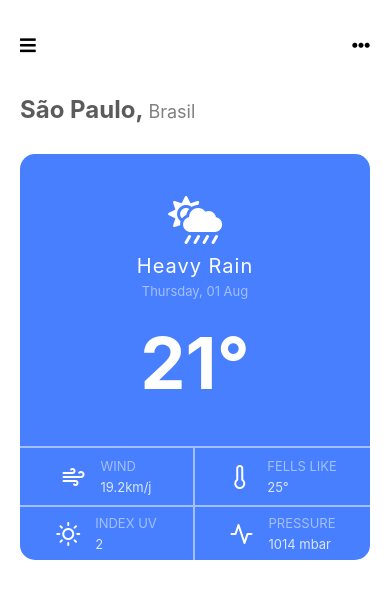
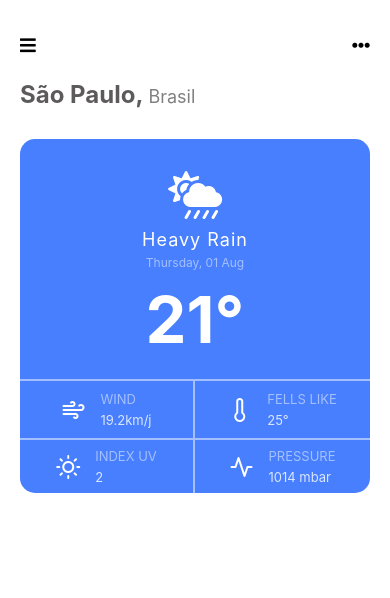
Before and after one commit to jaovitu/weather-forecast, a React Native app: screen / in a window 390 px wide. Shown: the top 598 px of the page. Built offline with nearby package versions, Linux system fonts and the light colour scheme.

Commit message:
Ajustando tamanhos e posicionamentos

```diff
--- a/src/components/MainWeatherDetailsCard/index.js
+++ b/src/components/MainWeatherDetailsCard/index.js
@@ -31,7 +31,7 @@ export default function MainWeatherDetailsCard({ iconName, title, value }) {
       <Feather name={iconName} size={24} color="#FFF" />
 
       <View style={styles.textArea} >
-        <Text style={styles.title} >{`${title}`.toLocaleUpperCase()}</Text>
+        <Text style={styles.title} >{`${title}`.toUpperCase()}</Text>
         <Text style={styles.value} >{value}</Text>
       </View>
     </View>
--- a/src/components/MainWeatherInfo/index.js
+++ b/src/components/MainWeatherInfo/index.js
@@ -7,13 +7,14 @@ export default function MainWeatherInfo({ iconName, weather, weekDay, day, month
     mainWeatherInfoContainer: {
       alignItems: 'center',
       display: 'flex',
-      marginTop: 40,
-      marginBottom: 40
+      justifyContent: 'center',
+      marginTop: 30,
+      marginBottom: 20,
     },
 
     weatherText: {
       color: '#FFF',
-      fontSize: 20,
+      fontSize: 18,
       fontWeight: '400',
       letterSpacing: 1,
       marginTop: 8
@@ -21,15 +22,15 @@ export default function MainWeatherInfo({ iconName, weather, weekDay, day, month
 
     dateText: {
       color: 'rgba(255, 255, 255, 0.5)',
-      fontSize: 13,
+      fontSize: 12,
       marginTop: 5
     },
 
     temperatureText: {
       color: '#FFF',
-      fontSize: 72,
+      fontSize: 65,
       fontWeight: '700',
-      marginTop: 20,
+      marginTop: 10,
     }
   });
 
--- a/src/pages/Home.js
+++ b/src/pages/Home.js
@@ -9,7 +9,7 @@ export default function Home() {
 
   const styles = StyleSheet.create({
     header: {
-      marginTop: 40
+      marginTop: 25,
     }
   });
 
```
